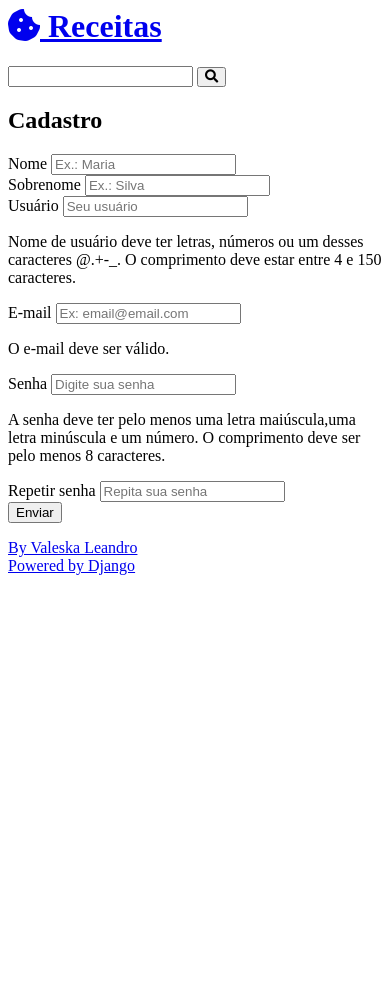
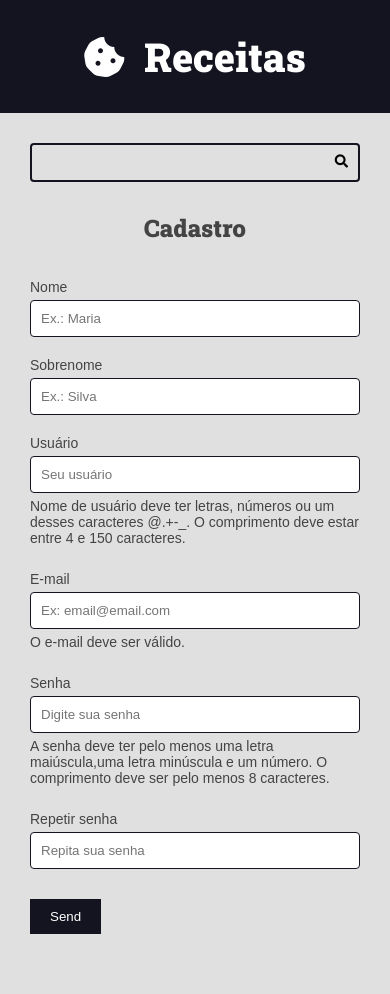
Before and after one commit to ValeskaLeandro/curso-django-projeto1, a Django app: page /authors/register/ in a window 390 px wide. Before the commit the page ends 575 px from the top, so only its background shows below. Run offline with Django 4.2, Linux system fonts and the light colour scheme.

Commit message:
Realocando arquivos

```diff
--- a/authors/templates/authors/pages/register_view.html
+++ b/authors/templates/authors/pages/register_view.html
@@ -7,33 +7,9 @@
     <h2>Cadastro</h2>
   </div>
 
-  {% include 'recipes/partials/messages.html' %}
+  {% include 'global/partials/messages.html' %}
+  {% include 'global/partials/form.html' %}
 
 
-  <div class="main-content container">
-    <form action="{% url 'authors:create' %}" method="POST">
-        {% csrf_token %}
 
-      <div class="form-content form-content-grid">
-        {% for field in form %}
-          <div class="form-group">
-            <label for="{{ field.id_for_label }}">{{ field.label }}</label>
-            {{field}}
-
-            {% if field.help_text %}
-              <p class="help-text">{{ field.help_text }}</p>
-            {% endif %}
-
-            {{ field.errors }}
-          </div>
-        {% endfor %}
-      </div>
-
-     <div class="form-content form-content-grid">
-        <div class="form-group">
-          <button type="submit">Enviar</button>
-        </div>
-    </div>
-    </form>
-  </div>
 {% endblock content %}
--- a/authors/views.py
+++ b/authors/views.py
@@ -1,6 +1,7 @@
 from django.contrib import messages
 from django.http.response import Http404
 from django.shortcuts import redirect, render
+from django.urls import reverse
 
 from .forms import RegisterForm
 
@@ -11,7 +12,7 @@ def register_view(request):
     form = RegisterForm(register_form_data)
     return render(request, 'authors/pages/register_view.html', {
         'form': form,
-        # 'form_action': reverse('authors:register_create'),
+        'form_action': reverse('authors:create'),
     })
 
 
--- /dev/null
+++ b/base_static/global/css/style.css
@@ -0,0 +1,470 @@
+:root {
+    --color-primary: #269fe6;
+    --color-primary-hover: #2086c2;
+    --color-primary-dark: #13141f;
+    --color-primary-dark-hover: #212336;
+    --color-primary-light: #d4ecfa;
+    --color-primary-light-hover: #bdd8e7;
+
+    --color-white: #fff;
+    --color-black: #000;
+
+    --color-dark-text: #444;
+    --color-info-light: #cce5ff;
+    --color-debug-light: #cce5ff;
+    --color-success-light: #d4edda;
+    --color-alert-light: #fff3cd;
+    --color-warning-light: #fff3cd;
+    --color-error-light: #f8d7da;
+
+    --color-info-dark: #4d86c4;
+    --color-debug-dark: #4d86c4;
+    --color-success-dark: #4a9c5d;
+    --color-alert-dark: #927f40;
+    --color-warning-dark: #927f40;
+    --color-error-dark: #da525d;
+
+    --color-gray-0: #f9f9f9;
+    --color-gray-1: #e0e0e0;
+    --color-gray-2: #c7c7c7;
+    --color-gray-3: #aeaeae;
+    --color-gray-4: #959595;
+    --color-gray-5: #7d7d7d;
+    --color-gray-6: #646464;
+    --color-gray-7: #4b4b4b;
+    --color-gray-8: #323232;
+    --color-gray-9: #191919;
+
+    --font-primary: sans-serif;
+    --font-headings: 'Roboto Slab', serif;
+
+    --spacing-gutter-medium: 3rem;
+    --spacing-gutter-large: 4rem;
+}
+
+* {
+    padding: 0;
+    margin: 0;
+    box-sizing: border-box;
+}
+
+html {
+    font-size: 62.5%;
+}
+
+body {
+    font-size: 1.6rem;
+    font-family: var(--font-primary);
+    background: var(--color-gray-1);
+    color: var(--color-dark-text);
+
+}
+
+h1,
+h2,
+h3,
+h4,
+h5,
+h6 {
+    font-family: var(--font-headings);
+}
+
+
+.container {
+    max-width: 144rem;
+    margin: 0 auto;
+    padding: var(--spacing-gutter-medium);
+
+
+}
+
+.main-header-container {
+    background: var(--color-primary-dark);
+
+}
+
+.main-logo {
+    font-size: 4rem;
+    color: var(--color-white);
+    text-decoration: none;
+    display: flex;
+    flex-flow: row nowrap;
+    align-items: center;
+    justify-content: center;
+    width: fit-content;
+    margin: 0 auto;
+}
+
+.main-logo-icon {
+    margin-right: 2rem;
+}
+
+.search-form {
+    border: .2rem solid var(--color-primary-dark);
+    max-width: 64rem;
+    margin: 0 auto;
+    border-radius: .4rem;
+    position: relative;
+    transition: all 300ms ease-in-out;
+}
+
+.search-input,
+.search-button {
+    border: none;
+    background: none;
+    outline: none;
+    padding: 1rem;
+    transition: all 300ms ease-in-out;
+}
+
+.search-input {
+    width: 100%;
+    padding-right: 3rem;
+}
+
+.search-button {
+    position: absolute;
+    top: 0;
+    right: 0;
+}
+
+.search-button:focus {
+    outline: 1px solid var(--color-primary);
+    background: rgba(0, 0, 0, .05)
+}
+
+.search-form:focus-within {
+    border-color: var(--color-primary);
+    background: var(--color-white);
+}
+.search-form:focus-within .search-button {
+    color: var(--color-primary);
+}
+
+.main-content {
+    padding-top: 0;
+
+}
+
+
+.main-content-list {
+    display: grid;
+    grid-template-columns: repeat(auto-fit, minmax(340px, 1fr));
+    gap: var(--spacing-gutter-large);
+}
+
+.recipe {
+    background: var(--color-white);
+    box-shadow: -5px 5px 10px rgba(0, 0, 0, .2);
+    transform: scale(1);
+    transition: all 300ms ease-in-out;
+    border-radius: .4rem;
+    overflow: hidden;
+}
+
+.recipe img {
+    max-width: 100%;
+    width: 850px;
+    height: 350px;
+    object-fit: cover;
+
+
+}
+
+.recipe-list-item {
+    max-width: 64rem;
+    height: fit-content;
+}
+
+.recipe-list-item:hover {
+    transform: scale(1.02);
+    box-shadow: -8px 8px 18px rgba(0, 0, 0, .25);
+}
+
+.recipe-title-container {
+    padding: var(--spacing-gutter-medium);
+    padding-bottom: 2rem;
+
+}
+
+.recipe-title-container a {
+    text-decoration: none;
+    color: var(--color-primary-dark);
+  }
+
+.recipe-title {
+    height: 60px;
+}
+
+.recipe-author {
+    padding: 0 var(--spacing-gutter-medium);
+    height: 36px;
+}
+
+.recipe-content {
+    padding: var(--spacing-gutter-medium);
+    padding-top: 2rem;
+    height: 100px;
+}
+
+.recipe-content p {
+    text-align: justify;
+}
+
+.recipe-author-item {
+    color: var(--color-gray-4);
+    margin-right: 1rem;
+    font-style: italic;
+    font-size: 1.4rem;
+}
+
+.recipe-author a {
+    color: var(--color-primary);
+    transition: all 300ms ease-in-out;
+    text-decoration: none;
+}
+
+.recipe-author a:hover {
+    color: var(--color-primary-dark);
+}
+
+.recipe-meta-container {
+    display: flex;
+    flex-flow: row wrap;
+    padding: var(--spacing-gutter-medium);
+    background: var(--color-gray-1);
+}
+
+.recipe-meta {
+    display: flex;
+    flex-flow: column nowrap;
+    flex-shrink: 1;
+    flex-grow: 1;
+    text-align: center;
+}
+
+.recipe-meta-title {
+    font-size: 1.6rem;
+}
+
+.recipe-footer a {
+    background: var(--color-primary-dark);
+    display: block;
+    color: var(--color-white);
+    text-decoration: none;
+    text-align: center;
+    padding: 1.5rem var(--spacing-gutter-medium);
+    transition: all 300ms ease-in-out;
+}
+
+.recipe-footer a:hover {
+    filter: brightness(2);
+}
+
+
+.main-footer {
+    position: absolute;
+    width: 100%;
+    height: 10vh;
+    display: flex;
+    align-items: center;
+    justify-content: space-between;
+    text-align: center;
+    background: var(--color-primary-dark);
+    color: var(--color-white);
+    padding: var(--spacing-gutter-large);
+}
+
+.main-footer a {
+    color: var(--color-white);
+    text-decoration: none;
+    transition: all 300ms ease-in-out;
+}
+
+.main-footer a:hover {
+    filter: brightness(.8);
+}
+
+.fixed_footer {
+    min-height: 90vh;
+
+}
+
+.main-content-detail  .recipe-list-item {
+    max-width: 84rem;
+    margin: 0 auto;
+}
+
+.main-content-detail .recipe-list-item:hover {
+    transform: scale(1);
+    box-shadow: -5px 5px 15px rgba(0, 0, 0, 0.2);
+}
+
+.preparation-steps {
+    padding: var(--spacing-gutter-medium);
+}
+.preparation-steps h1,
+.preparation-steps h2,
+.preparation-steps h3,
+.preparation-steps h4,
+.preparation-steps h5,
+.preparation-steps h6,
+.preparation-steps ul {
+    margin: 2rem 0;
+}
+
+.preparation-steps ol,
+.preparation-steps ul{
+    margin: 2rem;
+    padding: 0 2rem;
+}
+
+.pagination-content{
+    display: flex;
+    flex-flow: row wrap;
+    gap: 1rem .5rem;
+}
+
+.pagination .page-item {
+    text-decoration: none;
+    background: var(--color-gray-3);
+    padding: .5rem 1rem;
+}
+
+.pagination .page-link {
+    text-decoration: none;
+    background: var(--color-gray-4);
+    color: var(--color-white);
+    transition: 300ms;
+}
+
+.pagination .page-link:hover {
+    background: var(--color-gray-6);
+
+}
+
+.pagination .page-current{
+    text-decoration: none;
+    background: var(--color-primary-dark);
+    color: var(--color-white);
+}
+
+/* FORMS */
+
+.form-content {
+    max-width: 64rem;
+    margin: 0 auto;
+    margin-bottom: var(--spacing-gutter-medium);
+}
+
+.form-content label,
+.form-content .help-text,
+.errorlist {
+    display: block;
+    margin: 0.5rem 0;
+    font-size: 1.4rem;
+    list-style-type: none;
+}
+
+.errorlist {
+    color: var(--color-error-dark);
+}
+
+.form-content input {
+    width: 100%;
+    padding: 1rem;
+    border-radius: 0.4rem;
+    border: 1px solid var(--color-primary-dark);
+}
+
+.form-content-grid {
+    display: grid;
+    grid-template-columns: repeat(auto-fit, minmax(30rem, 1fr));
+    gap: calc(var(--spacing-gutter-medium) / 2) var(--spacing-gutter-medium);
+}
+
+.form-content button {
+    padding: 1rem 2rem;
+    border: none;
+    background: var(--color-primary-dark);
+    color: var(--color-white);
+    transition: 300ms;
+
+}
+
+.form-content button:hover {
+    background: var(--color-gray-7);
+    cursor: pointer;
+}
+/* MESSAGES */
+
+.messages-container{
+    display: flex;
+    flex-flow: column nowrap;
+    gap: calc(var(--spacing-gutter-medium) / 2);
+
+}
+
+.message {
+    padding: 1rem;
+    border-radius: 4px;
+    border: 1px solid var(--color-dark-text);
+    background: var(--color-gray-2);
+    color: var(--color-dark-text);
+}
+
+.message-error {
+    border: 1px solid var(--color-error-dark);
+    background: var(--color-error-light);
+    color: var(--color-error-dark);
+}
+
+.message-success {
+    border: 1px solid var(--color-success-dark);
+    background: var(--color-success-light);
+    color: var(--color-success-dark);
+}
+
+.message-warning {
+    border: 1px solid var(--color-warning-dark);
+    background: var(--color-warning-light);
+    color: var(--color-warning-dark);
+}
+
+.message-alert {
+    border: 1px solid var(--color-alert-dark);
+    background: var(--color-alert-light);
+    color: var(--color-alert-dark);
+}
+
+.message-info {
+    border: 1px solid var(--color-info-dark);
+    background: var(--color-info-light);
+    color: var(--color-info-dark);
+}
+
+.message-debug {
+    border: 1px solid var(--color-debug-dark);
+    background: var(--color-debug-light);
+    color: var(--color-debug-dark);
+}
+
+/* Generics */
+.center {
+    text-align: center;
+}
+
+.m-x {
+    margin: 0 var(--spacing-gutter-medium);
+}
+.m-y {
+    margin: var(--spacing-gutter-medium) 0;
+}
+
+
+@media (max-width: 500px) {
+    .main-content-list,
+    .form-content-grid{
+        grid-template-columns: repeat(auto-fit, minmax(100%, 1fr));
+    }
+}
--- a/base_templates/global/base.html
+++ b/base_templates/global/base.html
@@ -1,22 +1,22 @@
-{% include 'recipes/partials/head.html' %}
+{% include 'global/partials/head.html' %}
 <!DOCTYPE html>
 <html lang="pt-BR">
 
 <head>
-    {% include 'recipes/partials/head.html' %}
+    {% include 'global/partials/head.html' %}
     <title>{% block title %}{% endblock title %} Receitas</title>
 </head>
 <body>
     <div class="fixed_footer">
-        {% include 'recipes/partials/header.html'%}
-        {% include 'recipes/partials/search.html'%}
+        {% include 'global/partials/header.html'%}
+        {% include 'global/partials/search.html'%}
         <main class="main-content-container">
             {% block content %}{% endblock content %}
-            {% include 'recipes/partials/pagination.html' %}
+            {% include 'global/partials/pagination.html' %}
 
         </main>
     </div>
-    {% include 'recipes/partials/footer.html' %}
+    {% include 'global/partials/footer.html' %}
 
 </body>
 
--- /dev/null
+++ b/base_templates/global/partials/form.html
@@ -0,0 +1,36 @@
+<div class="main-content container">
+    <form action="{{ form_action }}" method="POST">
+      {% csrf_token %}
+
+      <div class="form-content form-content-grid">
+        {% for field in form %}
+          <div class="form-group">
+            <label for="{{ field.id_for_label }}">{{ field.label }}</label>
+            {{field}}
+
+            {% if field.help_text %}
+              <p class="help-text">{{ field.help_text }}</p>
+            {% endif %}
+
+            {{ field.errors }}
+          </div>
+        {% endfor %}
+      </div>
+
+      {% if form.errors %}
+      <div class="form-content form-content-grid">
+        <div class="form-group">
+          <div class="message message-error">
+            There are errors in the form, please fix them and send again.
+          </div>
+        </div>
+      </div>
+      {% endif %}
+
+      <div class="form-content form-content-grid">
+        <div class="form-group">
+          <button type="submit">Send</button>
+        </div>
+      </div>
+    </form>
+  </div>
--- a/recipes/templates/recipes/partials/head.html
+++ b/base_templates/global/partials/head.html
@@ -19,5 +19,5 @@
 <link rel="preconnect" href="https://fonts.gstatic.com" crossorigin>
 <link href="https://fonts.googleapis.com/css2?family=Roboto+Slab:wght@900&display=swap" rel="stylesheet">
 
-<link rel="stylesheet" href="{% static 'recipes/css/style.css' %}">
+<link rel="stylesheet" href="{% static 'global/css/style.css' %}">
 <link rel="stylesheet" href="{% static 'global/css/global-style.css' %}">
--- a/recipes/templates/recipes/pages/home.html
+++ b/recipes/templates/recipes/pages/home.html
@@ -3,7 +3,7 @@
 {% block title %}Home | {% endblock title %}
 
 {% block content %}
-{% include 'recipes/partials/messages.html' %}
+{% include 'global/partials/messages.html' %}
 
     <div class="main-content main-content-list container">
         {% for recipe in recipes %}
```
Also changed, not shown: base_templates/global/partials/footer.html (renamed from recipes/templates/recipes/partials/footer.html), base_templates/global/partials/header.html (renamed from recipes/templates/recipes/partials/header.html), base_templates/global/partials/messages.html (renamed from recipes/templates/recipes/partials/messages.html), base_templates/global/partials/pagination.html (renamed from recipes/templates/recipes/partials/pagination.html), base_templates/global/partials/search.html (renamed from recipes/templates/recipes/partials/search.html).
